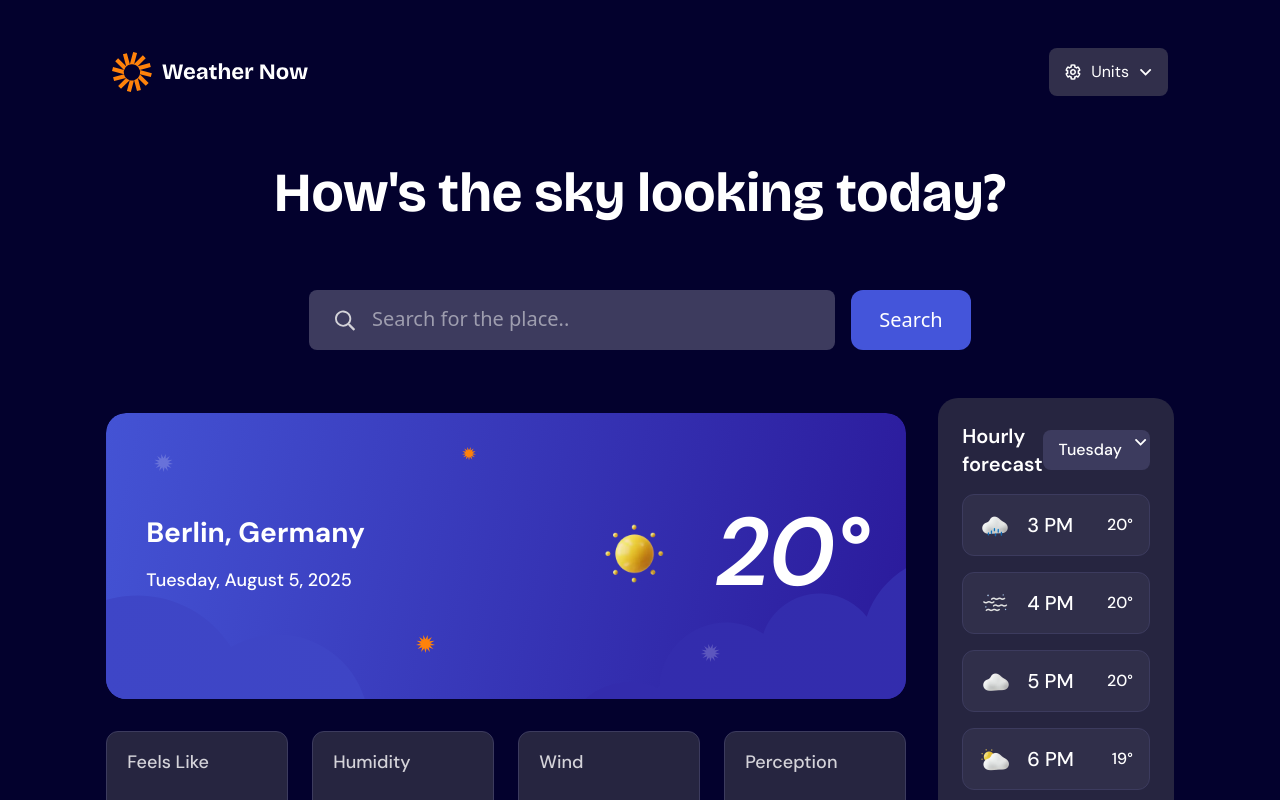
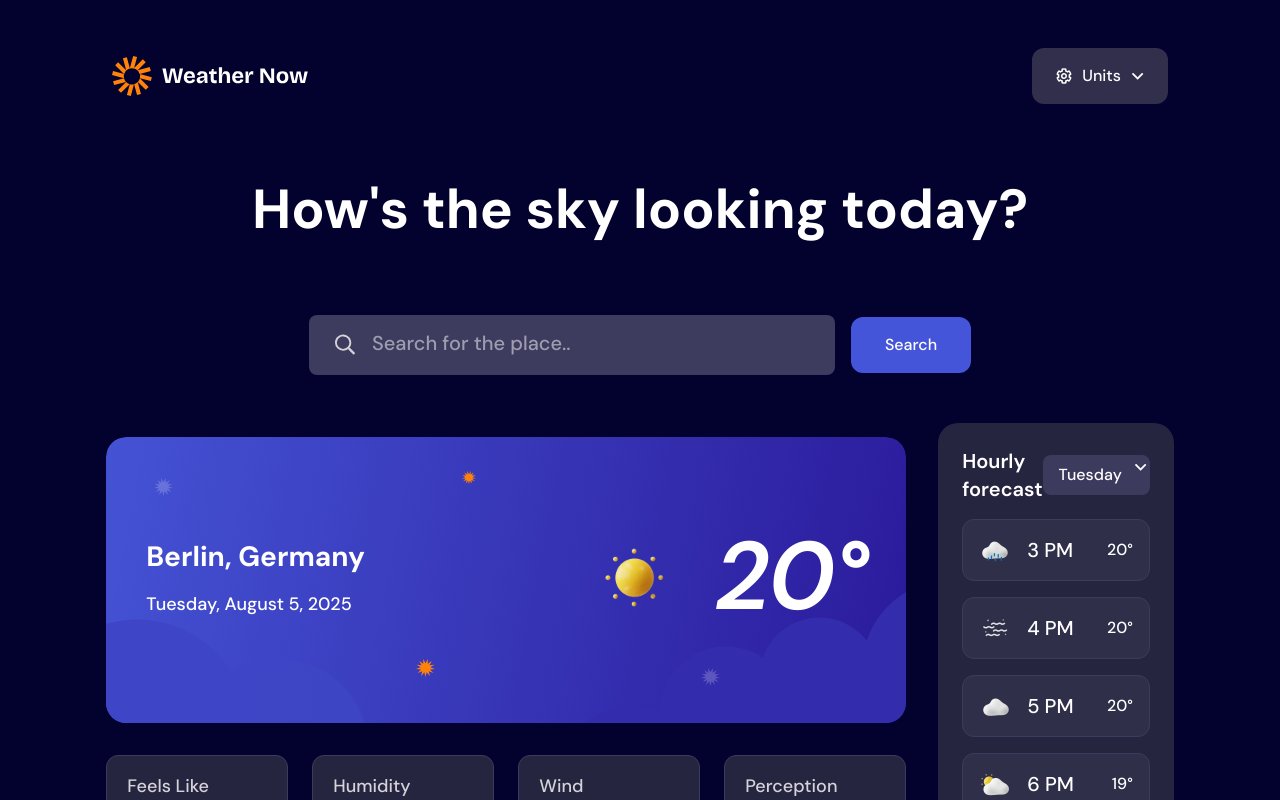
Before and after one commit to Legaz-le/weather-app-main, a React (Vite) app: page / in a window 1280 px wide. Shown: the top 800 px of the page. Built offline with nearby package versions, Linux system fonts and the light colour scheme.

Commit message:
cleaned the tailwind long names and seperated hook and created own folder

```diff
--- a/src/components/TopSide.tsx
+++ b/src/components/TopSide.tsx
@@ -2,61 +2,41 @@ import logo from "/images/logo.svg";
 import icon from "/images/icon-units.svg";
 import dropdown from "/images/icon-dropdown.svg";
 import search from "/images/icon-search.svg";
-import { useState, useEffect, useRef } from "react";
+import { useState, useRef } from "react";
 import { DropDown } from "./BodyElements/Boxes/DropDown";
 import { OptionData } from "../mockData/data";
+import { useOutsideClick } from "../hooks/useOutsideClick";
 
 export const TopSide = () => {
   const [isOpen, setIsOpen] = useState(false);
-  const [selectedOptions, setSelectedOptions] = useState<
-    Record<string, string>
-  >({});
-
-  const handleSelect = (title: string, option: string) => {
-    setSelectedOptions((prev) => ({ ...prev, [title]: option }));
-  };
-
+  const [selectedOptions, setSelectedOptions] = useState<Record<string, string>>({});
   const [inputValue, setInputValue] = useState("");
   const [focused, setFocused] = useState(false);
   const containerRef = useRef<HTMLDivElement>(null);
 
   const historyItem = "London";
 
-  useEffect(() => {
-    const handleClickOutside = (event: MouseEvent) => {
-      if (
-        containerRef.current &&
-        !containerRef.current.contains(event.target as Node)
-      ) {
-        setFocused(false);
-      }
-    };
-    document.addEventListener("mousedown", handleClickOutside);
-    return () => document.removeEventListener("mousedown", handleClickOutside);
-  }, []);
+  useOutsideClick(containerRef, () => setFocused(false));
+
+  const handleSelect = (title: string, option: string) => {
+    setSelectedOptions((prev) => ({ ...prev, [title]: option }));
+  };
 
   return (
-    <div className="flex flex-col  w-full  mb-12">
+    <div className="flex flex-col w-full mb-12">
+      {/* Header */}
       <div className="flex items-center justify-between w-full">
         <img src={logo} alt="logo-icon" />
         <button
           onClick={() => setIsOpen(!isOpen)}
-          className="relative flex items-center font-DM-Sans gap-1.5 sm:gap-2.5 px-2 py-2.5 sm:px-4 sm:py-3
-            bg-Neutral-700 rounded-md sm:rounded-lg cursor-pointer transition duration-300 focus:outline-none
-             focus:ring-1 focus:ring-Neutral-0 focus:ring-offset-1 "
+          className="relative flex items-center font-dm gap-2.5 btn-neutral sm:px-4 sm:py-3 focus:ring-1 focus:ring-Neutral-0 focus:ring-offset-1"
         >
           <img src={icon} alt="icon-units" />
           Units
           <img src={dropdown} alt="icon-dropDrown" />
           {isOpen && (
-            <div
-              className="absolute top-full right-0 mt-2 text-start flex flex-col
-            bg-Neutral-800 rounded-xl shadow-lg px-2 py-1.5 w-[214px] z-10 gap-1
-            border-inline"
-            >
-              <p className="font-DM-Sans font-[500] text-[16px] px-2 py-2.5 ">
-                Switch to imperial
-              </p>
+            <div className="absolute text-start top-full right-0 mt-2 flex flex-col bg-Neutral-800 rounded-xl shadow-lg px-2 py-1.5 w-[214px] z-10 gap-1 border-inline">
+              <p className="font-dm font-medium text-[16px] px-2 py-2.5">Switch to imperial</p>
               {OptionData.map((data, index) => (
                 <div key={data.key} className="flex flex-col gap-1">
                   <DropDown
@@ -74,31 +54,24 @@ export const TopSide = () => {
           )}
         </button>
       </div>
-      <div className="flex flex-col items-center justify-center  mt-16">
-        <h1 className="text-[55px] font-family font-[700] max-w-[300px] md:max-w-md lg:max-w-full break-words ">
-          How's the sky looking today?
-        </h1>
-        <div
-          ref={containerRef}
-          className="flex items-center justify-center flex-col sm:flex-row mt-16 w-full gap-4"
-        >
-          <div
-            className="flex bg-Neutral-600 p-2 w-full xl:w-[526px] rounded-lg py-4 px-6 gap-4
-               items-center cursor-pointer border-2 border-transparent box-border
-               focus-within:ring-2 focus-within:ring-Neutral-0 focus-within:ring-offset-2 focus-within:ring-offset-Neutral-700 relative"
-          >
+
+      <div className="flex flex-col items-center justify-center mt-16">
+        <h1 className="headline font-d">How's the sky looking today?</h1>
+
+        <div ref={containerRef} className="flex items-center justify-center flex-col sm:flex-row mt-16 w-full gap-4">
+          <div className="input-container w-full xl:w-[526px]">
             <img src={search} alt="search-icon" />
             <input
               type="search"
               placeholder="Search for the place.."
-              className=" border-none  bg-transparent font-[500]  text-white focus:outline-none placeholder:text-xl w-full"
+              className="border-none bg-transparent font-medium text-white focus:outline-none placeholder:text-xl w-full"
               value={inputValue}
               onChange={(e) => setInputValue(e.target.value)}
               onFocus={() => setFocused(true)}
             />
 
             {focused && (
-              <div className="absolute top-full left-0 w-full mt-2 bg-Neutral-800 rounded-xl p-2 z-20 border-inline">
+              <div className="dropdown-box border-inline">
                 <p
                   className="px-2 py-2 rounded-lg hover:bg-Neutral-700 cursor-pointer text-white"
                   onClick={() => {
@@ -111,13 +84,8 @@ export const TopSide = () => {
               </div>
             )}
           </div>
-          <button
-            className="py-4 px-6 w-full sm:w-[120px] bg-Blue-500 rounded-xl cursor-pointer text-xl
-             hover:bg-Blue-700 transition duration-300 focus:outline-none
-             focus:ring-2 focus:ring-Blue-500 focus:ring-offset-2 focus:ring-offset-Blue-700"
-          >
-            Search
-          </button>
+
+          <button className="btn-primary w-full sm:w-[120px]">Search</button>
         </div>
       </div>
     </div>
--- /dev/null
+++ b/src/hooks/useOutsideClick.ts
@@ -0,0 +1,16 @@
+import { useEffect } from "react";
+
+export const useOutsideClick = (
+  ref: React.RefObject<HTMLElement | null>,
+  onClose: () => void
+) => {
+  useEffect(() => {
+    const handleClickOutside = (event: MouseEvent) => {
+      if (ref.current && !ref.current.contains(event.target as Node)) {
+        onClose();
+      }
+    };
+    document.addEventListener("mousedown", handleClickOutside);
+    return () => document.removeEventListener("mousedown", handleClickOutside);
+  }, [ref, onClose]);
+};
--- a/src/main.tsx
+++ b/src/main.tsx
@@ -1,6 +1,6 @@
 import { StrictMode } from 'react'
 import { createRoot } from 'react-dom/client'
-import './index.css'
+import './styles/index.css'
 import { App } from './App'
 createRoot(document.getElementById('root')!).render(
   <StrictMode>
--- /dev/null
+++ b/src/styles/index.css
@@ -0,0 +1,61 @@
+@import "./theme.css";
+
+.p-window {
+  @apply p-[16px_16px_48px] xl:p-[48px_112px_80px] md:p-[24px_24px_80px];
+}
+
+.border-inline {
+  border: 1px solid #3c3b5e;
+  border-radius: 12px;
+}
+
+.font-family {
+  font-family: "Bricolage Grotesque";
+  line-height: 120%;
+  text-align: center;
+}
+
+.font-Awsom {
+  font-family: "Font Awesome 5 Pro", sans-serif;
+}
+
+.font-DM-Sans {
+  font-family: "DM Sans", sans-serif;
+}
+
+.p-forDailyForecast {
+  @apply xl:p-[10px_16px_10px_12px] p-[3px_16px_4px_6px];
+}
+
+.p-titleOption {
+  padding: 6px 8px 0px;
+}
+
+input[type="search"]::-webkit-search-cancel-button {
+  display: none;
+}
+
+.btn-primary {
+  @apply rounded-xl py-4 px-6 font-medium transition duration-300 focus:outline-none bg-Blue-500 hover:bg-Blue-700 text-white
+         focus:ring-2 focus:ring-Blue-500 focus:ring-offset-2 focus:ring-offset-Blue-700;
+}
+
+.btn-neutral {
+  @apply rounded-xl py-4 px-6 font-medium transition duration-300 focus:outline-none
+         bg-Neutral-700 hover:bg-Neutral-800 text-white;
+}
+
+.input-container {
+  @apply flex bg-Neutral-600 p-2 rounded-lg py-4 px-6 gap-4
+      items-center cursor-pointer border-2 border-transparent box-border
+      focus-within:ring-2 focus-within:ring-Neutral-0 focus-within:ring-offset-2
+      focus-within:ring-offset-Neutral-700 relative;
+}
+
+.dropdown-box {
+  @apply absolute top-full left-0 w-full mt-2 bg-Neutral-800 rounded-xl p-2 z-20;
+}
+
+.headline {
+  @apply text-[55px]  font-bold max-w-[300px] md:max-w-md lg:max-w-full break-words;
+}
--- a/src/index.css
+++ b/src/styles/theme.css
@@ -1,10 +1,8 @@
+@import url("https://fonts.googleapis.com/css2?family=DM+Sans:wght@400;500;700&family=Bricolage+Grotesque:wght@400;600;700&display=swap");
 @import url("https://fonts.googleapis.com/css2?family=DM+Sans:ital,opsz,wght@0,9..40,100..1000;1,9..40,100..1000&display=swap");
 @import url('https://fonts.googleapis.com/css2?family=Bricolage+Grotesque:opsz,wght@12..96,200..800&family=DM+Sans:ital,opsz,wght@0,9..40,100..1000;1,9..40,100..1000&display=swap');
+
 @import "tailwindcss";
-
-html {
-  background-color: var(--color-Neutral-900);
-}
 
 @theme {
   --color-Neutral-900: hsl(243, 96%, 9%);
@@ -16,42 +14,12 @@ html {
   --color-Neutral-0: hsl(0, 0%, 100%);
 
   --color-Orange-500: hsl(28, 100%, 52%);
-
   --color-Blue-500: hsl(233, 67%, 56%);
   --color-Blue-700: hsl(248, 70%, 36%);
 }
 
-.p-window {
-  @apply p-[16px_16px_48px] xl:p-[48px_112px_80px] md:p-[24px_24px_80px]
-}
-.border-inline {
-  border: 1px solid #3c3b5e;
-  border-radius: 12px;
-}
-
-.font-family {
-  font-family: "Bricolage Grotesque" ;
-  line-height: 120%;
-  text-align: center;
-}
-
-.font-Awsom {
-  font-family: 'Font Awesome 5 Pro', sans-serif;
-
-}
-
-.font-DM-Sans {
+html {
+  background-color: var(--color-Neutral-900);
+  color: var(--color-Neutral-0);
   font-family: "DM Sans", sans-serif;
 }
-
-.p-forDailyForecast {
-  @apply xl:p-[10px_16px_10px_12px] p-[3px_16px_4px_6px];
-}
-
-.p-titleOption {
-  padding: 6px 8px 0px;
-}
-
-input[type="search"]::-webkit-search-cancel-button {
-  display: none;
-}
```
